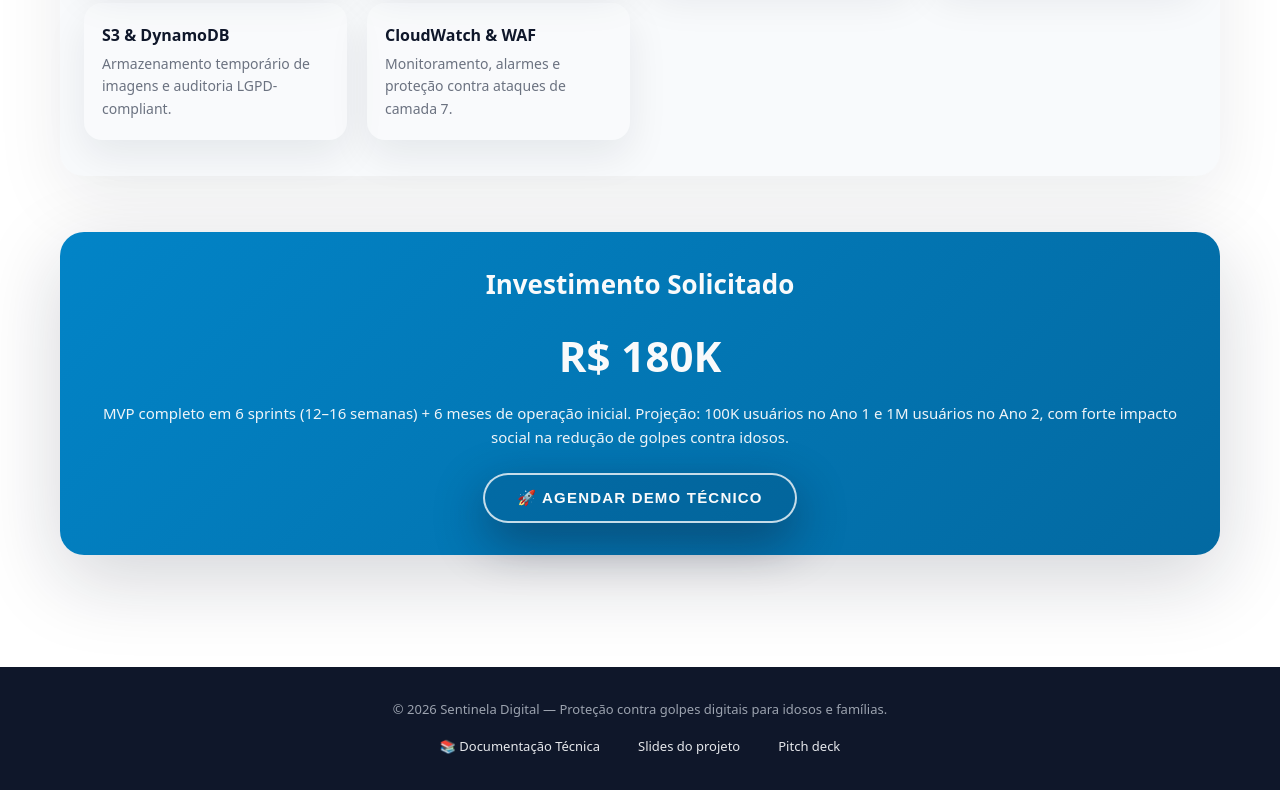
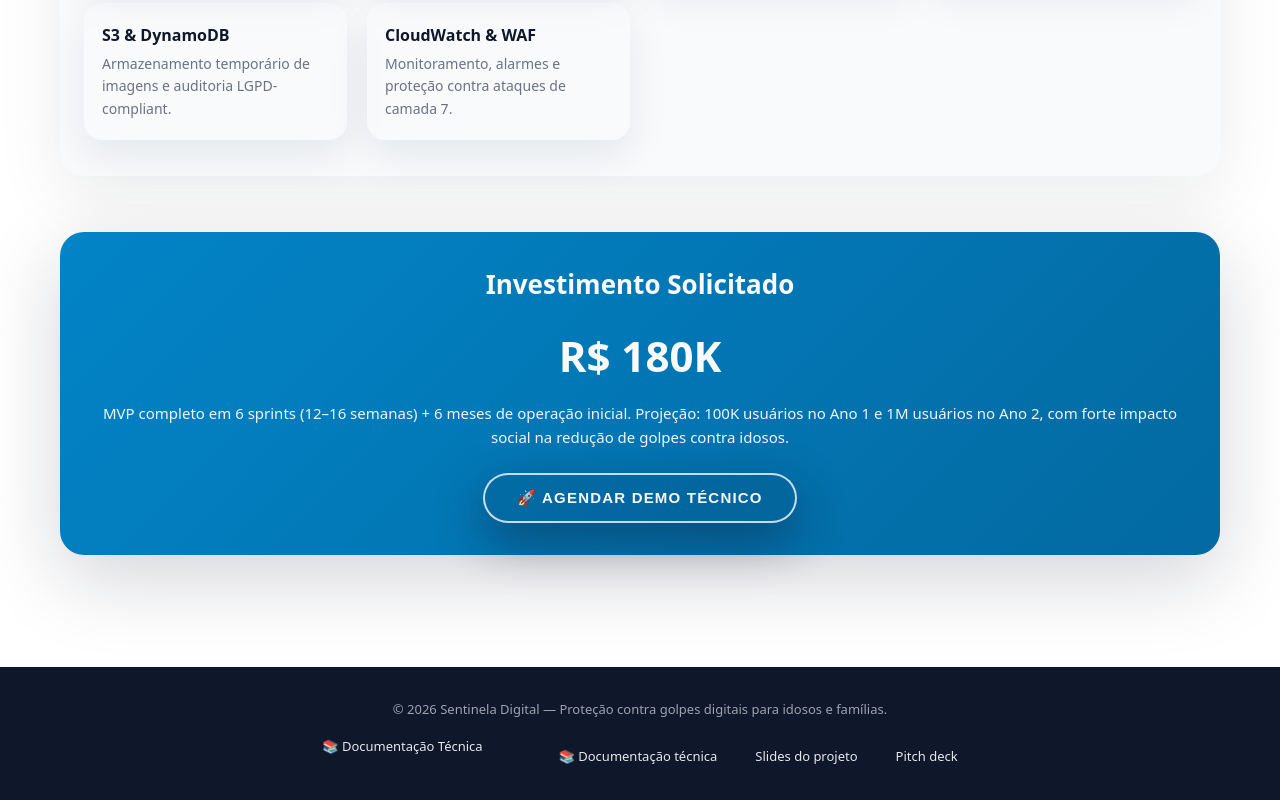
Before and after one commit to luansvb/Projeto_Sentinela, a plain HTML site: page index.html in a window 1280 px wide. Shown: the part 1369-2169 px from the top of the page. Drawn offline with Linux system fonts and the light colour scheme.

Commit message:
Update footer links and documentation references

```diff
--- a/index.html
+++ b/index.html
@@ -525,11 +525,14 @@
     <div class="footer-links">
       <a href="https://github.com/luansvb/Projeto_Sentinela/blob/main/docs/TECHNICAL_DOCUMENTATION.md" target="_blank" rel="noopener">
   📚 Documentação Técnica
-</a>
-      <a href="Slides_Projeto_Sentinela.pdf">Slides do projeto</a>
-      <a href="Apresentacao-TCC-EdN-v2.pdf">Pitch deck</a>
-    </div>
-  </footer>
+<div class="footer-links">
+  <a href="docs/Sentinela Digital - Documentação Técnica.pdf" target="_blank" rel="noopener">
+    📚 Documentação técnica
+  </a>
+  <a href="Slides_Projeto_Sentinela.pdf">Slides do projeto</a>
+  <a href="Apresentacao-TCC-EdN-v2.pdf">Pitch deck</a>
+</div>
+
 
   <script>
     // Tema claro/escuro com localStorage
```
